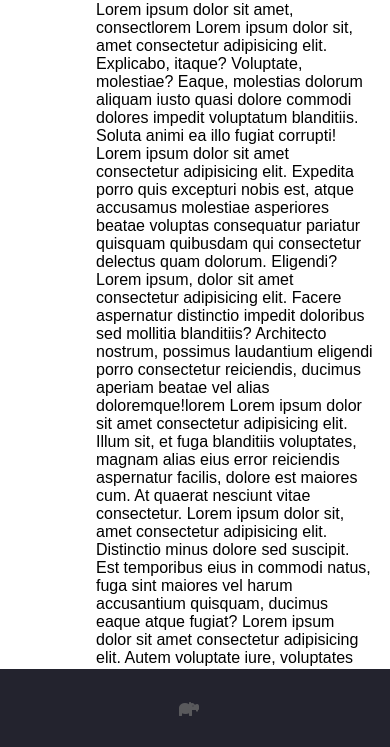
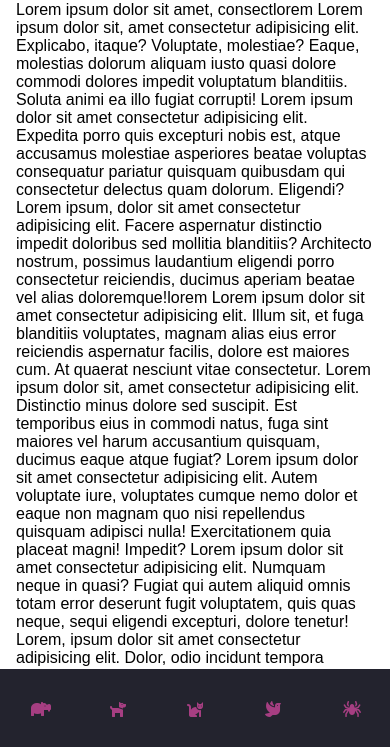
Before and after one commit to FelipeIshara/responsiveNavbar, a plain HTML site: page index.html in a window 390 px wide. Shown: the part 95-842 px from the top of the page. Drawn offline with Linux system fonts and the light colour scheme.

Commit message:
fixed media query

```diff
--- a/index.html
+++ b/index.html
@@ -50,6 +50,7 @@
             lorem
 
             etur adipisicing elit. Pariatur iure illo itaque molestiae id cumque similique impedit beatae aliquam ea? Cupiditate nam nisi consequatur laudantium natus deserunt asperiores voluptatum saepe?</p>
+    lorem
 
         <h2 id="hippo">Hippo</h2>
         <p>atur iure illo itaque molestiae id cumque similique impedit beatae aliquam ea? Cupiditate nam nisi consequatur laudantium natus deserunt asperiores voluptatum saepe?</p>
--- a/style.css
+++ b/style.css
@@ -13,6 +13,7 @@ body{
     margin: 0;
     background-color: white;
     color: black;
+    box-sizing: border-box;
 }
 
 main{
@@ -32,11 +33,12 @@ body::-webkit-scrollbar-thumb {
 }
 
 nav.navbar{
-    background-color: #23232e;
-    width: 5rem;
+    background-color: var(--bg-primary);
+
     height: 100vh;
     position: fixed;
-    transition: ease width 400ms;
+    transition: ease width 600ms;
+
 
 }
 nav.navbar ul.navbar-nav{
@@ -61,7 +63,7 @@ nav.navbar ul.navbar-nav{
     height: 5rem;
     color: var(--text-primary);
     text-decoration: none;
-    filter: grayscale(100%) opacity(0.7);
+    filter: grayscale(1%) opacity(0.7);
     transition: var(--transition-speed);
 }
 .nav-link:hover{
@@ -73,6 +75,7 @@ nav.navbar ul.navbar-nav{
 /* tirar o texto*/
 .link-text {
     display: none;
+    margin-left: 1rem;
 }
 /*icone*/
 .nav-link i{
@@ -84,6 +87,7 @@ nav.navbar ul.navbar-nav{
 .fas{
     transition: var(--transition-spreed);
     color: #df49a6;
+    margin: 0;
 
 }
 
@@ -101,7 +105,14 @@ nav.navbar ul.navbar-nav{
 }
 .logo i{
     transform: rotate(0deg);
-    transition: transform var(--transition-speed);
+    transition: var(--transition-speed);
+}
+
+.logo-text{
+    display: inline;
+    position: absolute;
+    left: -999px;
+    transition: var(--transition-speed);
 }
 .navbar:hover .logo i{
     transform: rotate(-90deg);
@@ -112,30 +123,39 @@ h2{
 }
 
 @media only screen and (max-width: 600px){
+    main{
+        margin-left: 0;
+    }
     nav.navbar{
-        display: flex;
-        bottom: 0;
-        width: 100vw;
+
+        bottom: 0px;
         height: 5rem;
-        margin: 0 auto;
-
-
-
+        width: 100vw
     }
-
     .logo{
         display: none;
     }
-    .navbar-nav {
+    .navbar-nav{
+        flex-direction: row;
         flex-wrap: wrap;
-        flex-direction: row;
+    }
+    .nav-item{
+
+        width: 3rem;
+
+    }
+    .nav-link{
+       /* border: solid yellow 2.5px;*/
+        padding-left: 1rem;
         justify-content: center;
     }
-    .nav-link{
-        justify-content: center;
+    .nav-link i {
+        margin: 0;
     }
 
 }
+
+
 @media only screen and (min-width: 600px){
     nav.navbar{
         top: 0;
```
